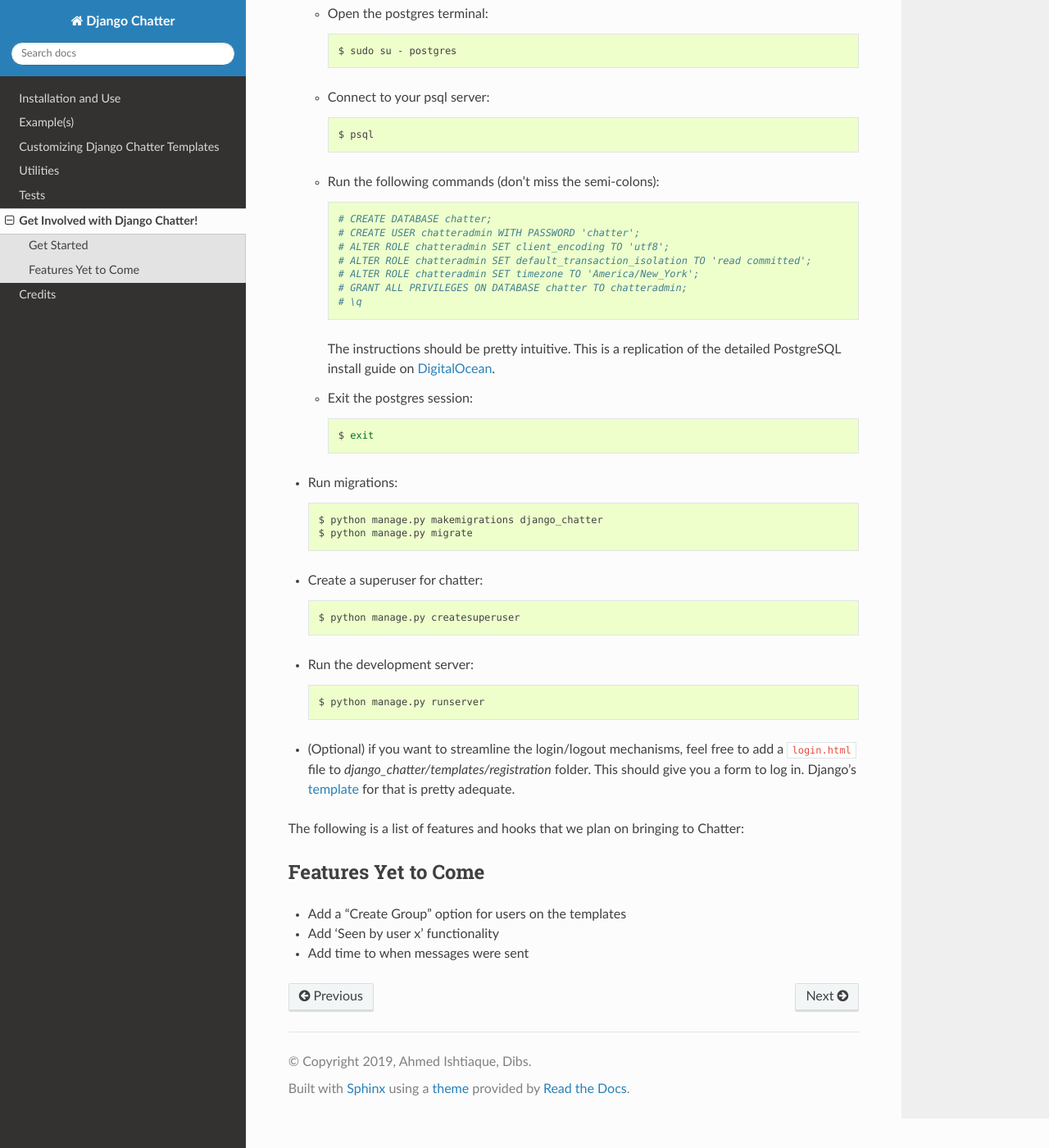
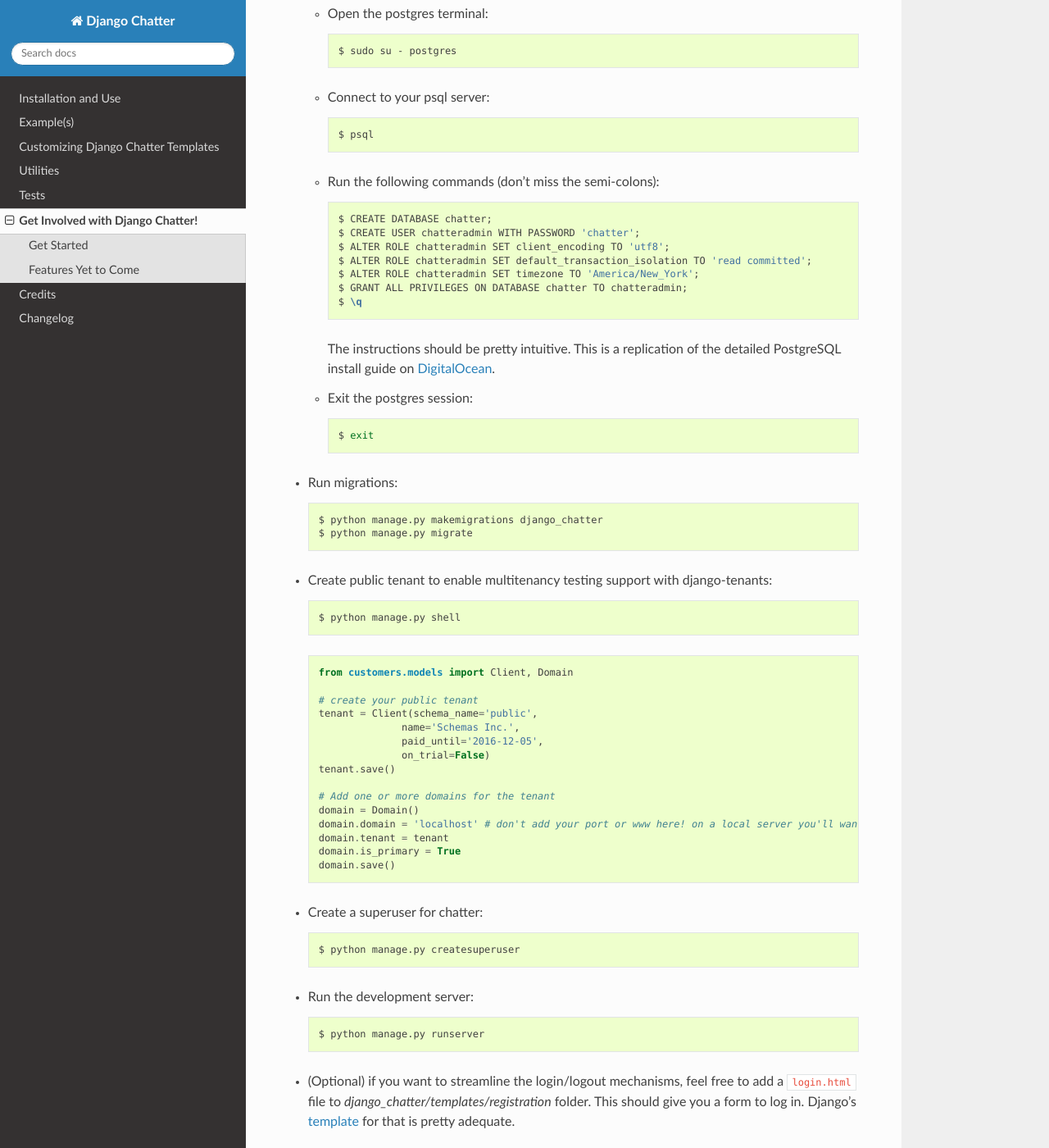
Before and after one commit to dibs-devs/chatter, a Sphinx documentation site: the page built from docs/source/templates/develop.rst, in a window 1280 px wide and 1400 px high, scrolled down 711 px. Shown: the whole window at 82% size. Built offline with Sphinx 7.4.7 and the Read the Docs theme 2.0.0, drawn with Linux system fonts in a browser that asks for light colours.

Commit message:
Gearing up for next release: added status badges to ReadMe and modified docs to reflect multitenancy

```diff
--- a/README.rst
+++ b/README.rst
@@ -1,5 +1,11 @@
 Django Chatter
 ==============
+
+.. image:: https://coveralls.io/repos/github/dibs-devs/chatter/badge.svg?branch=master
+        :target: https://coveralls.io/github/dibs-devs/chatter?branch=master
+
+.. image:: https://travis-ci.org/dibs-devs/chatter.svg?branch=master
+    :target: https://travis-ci.org/dibs-devs/chatter
 
 Django-based Chat app that supports group chat and real-time updates.
 ---------------------------------------------------------------------
--- a/docs/source/index.rst
+++ b/docs/source/index.rst
@@ -45,3 +45,4 @@ Contents
    templates/test
    templates/develop
    templates/credits
+   templates/changelog
--- /dev/null
+++ b/docs/source/templates/changelog.rst
@@ -0,0 +1,2 @@
+Changelog
+=========
--- a/docs/source/templates/develop.rst
+++ b/docs/source/templates/develop.rst
@@ -50,13 +50,13 @@ To start developing Chatter, follow the following steps:
 
     .. code-block:: bash
 
-      # CREATE DATABASE chatter;
-      # CREATE USER chatteradmin WITH PASSWORD 'chatter';
-      # ALTER ROLE chatteradmin SET client_encoding TO 'utf8';
-      # ALTER ROLE chatteradmin SET default_transaction_isolation TO 'read committed';
-      # ALTER ROLE chatteradmin SET timezone TO 'America/New_York';
-      # GRANT ALL PRIVILEGES ON DATABASE chatter TO chatteradmin;
-      # \q
+      $ CREATE DATABASE chatter;
+      $ CREATE USER chatteradmin WITH PASSWORD 'chatter';
+      $ ALTER ROLE chatteradmin SET client_encoding TO 'utf8';
+      $ ALTER ROLE chatteradmin SET default_transaction_isolation TO 'read committed';
+      $ ALTER ROLE chatteradmin SET timezone TO 'America/New_York';
+      $ GRANT ALL PRIVILEGES ON DATABASE chatter TO chatteradmin;
+      $ \q
 
     The instructions should be pretty intuitive. This is a replication of the
     detailed PostgreSQL install guide on
@@ -76,6 +76,30 @@ To start developing Chatter, follow the following steps:
 
     $ python manage.py makemigrations django_chatter
     $ python manage.py migrate
+
+* Create public tenant to enable multitenancy testing support with django-tenants:
+
+  .. code-block:: bash
+
+    $ python manage.py shell
+
+  .. code-block:: python
+
+    from customers.models import Client, Domain
+
+    # create your public tenant
+    tenant = Client(schema_name='public',
+                  name='Schemas Inc.',
+                  paid_until='2016-12-05',
+                  on_trial=False)
+    tenant.save()
+
+    # Add one or more domains for the tenant
+    domain = Domain()
+    domain.domain = 'localhost' # don't add your port or www here! on a local server you'll want to use localhost here
+    domain.tenant = tenant
+    domain.is_primary = True
+    domain.save()
 
 * Create a superuser for chatter:
 
```
Also changed, not shown: 1 other file.
